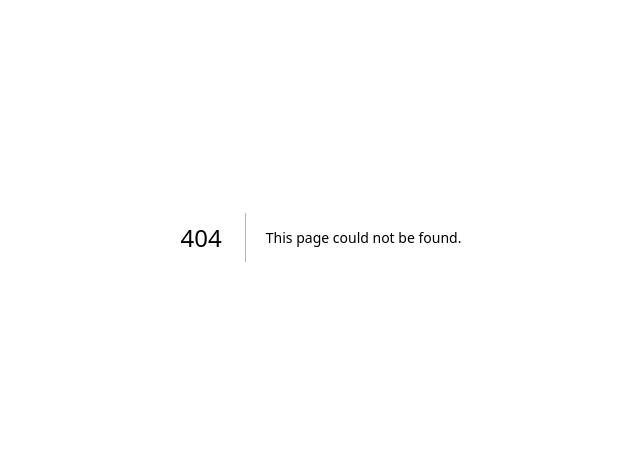
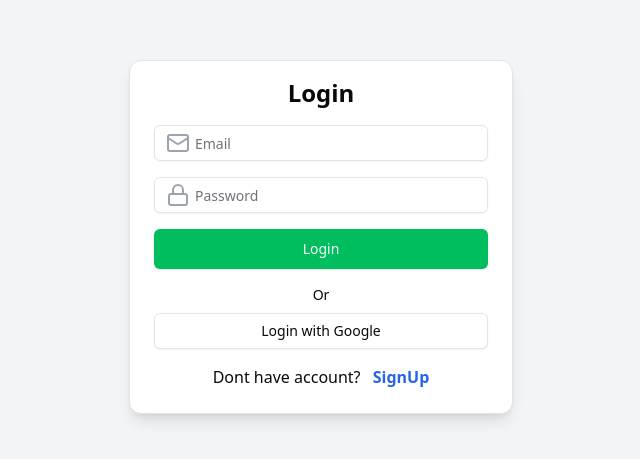
Before and after one commit to Arunjadhav0101/templatz, a Next.js app: page /login in a window 1280 px wide. Before the commit this address had no page. Shown: the part 163-622 px from the top of the page, without its empty margins (319-959 px from the left). Built offline with nearby package versions, Linux system fonts and the light colour scheme.

Commit message:
add Login page

```diff
--- a/src/app/globals.css
+++ b/src/app/globals.css
@@ -10,7 +10,7 @@
     --card-foreground: 240 10% 3.9%;
     --popover: 0 0% 100%;
     --popover-foreground: 240 10% 3.9%;
-    --primary: 150 94% 42%;
+    --primary: 150 100% 37%;
     --primary-foreground: 0 0% 98%;
     --secondary: 240 4.8% 95.9%;
     --secondary-foreground: 240 5.9% 10%;
@@ -59,7 +59,7 @@
 }
 
 .test{
-  color:hsl(150, 87%, 41%)
+  color:hsl(150, 100%, 37%)
 }
 @layer base {
   * {
--- /dev/null
+++ b/src/app/login/page.tsx
@@ -0,0 +1,7 @@
+import LoginForm from "@/components/LoginForm";
+
+export default function LoginPage(){
+    return <div>
+        <LoginForm/>
+    </div>
+}
--- a/src/app/page.tsx
+++ b/src/app/page.tsx
@@ -1,10 +1,13 @@
 import GeminiEffect from "@/components/GeminiEffect";
 import { Button } from "@/components/ui/button";
+import Link from "next/link";
 
 export default function Home() {
   return (
     <div className="h-screen w-screen bg-prima">
-      <Button>Submit</Button>
+      <Link href={"/login"}>
+      <Button>Login</Button>
+      </Link>
       <GeminiEffect/>
     </div>
   );
--- /dev/null
+++ b/src/components/LoginForm.tsx
@@ -0,0 +1,68 @@
+"use client";
+import { useState } from "react";
+import { Card, CardContent } from "@/components/ui/card";
+import { Input } from "@/components/ui/input";
+import { Button } from "@/components/ui/button";
+import { Lock, Mail } from "lucide-react";
+import Link from "next/link";
+
+export default function LoginForm() {
+  const [email, setEmail] = useState("");
+  const [password, setPassword] = useState("");
+
+  const handleSubmit = (e: React.FormEvent) => {
+    e.preventDefault();
+    console.log("Email:", email, "Password:", password);
+  };
+
+  return (
+    <div className="flex justify-center items-center h-screen bg-gray-100">
+      <Card className="w-96 shadow-lg bg-white">
+        <CardContent className="pt-4">
+          <h2 className="text-2xl font-bold text-center mb-4">Login</h2>
+          <form onSubmit={handleSubmit} className="space-y-4">
+            <div className="relative">
+              <Mail className="absolute left-3 top-1/2 transform -translate-y-1/2 text-gray-400" />
+              <Input
+                type="email"
+                placeholder="Email"
+                value={email}
+                onChange={(e) => setEmail(e.target.value)}
+                className="pl-10"
+                required
+              />
+            </div>
+            <div className="relative">
+              <Lock className="absolute left-3 top-1/2 transform -translate-y-1/2 text-gray-400" />
+              <Input
+                type="password"
+                placeholder="Password"
+                value={password}
+                onChange={(e) => setPassword(e.target.value)}
+                className="pl-10"
+                required
+              />
+            </div>
+            <Button type="submit" className="w-full" size={"lg"}>
+              Login
+            </Button>
+          </form>
+          <div className="mt-4 text-center">
+            <p className="text-sm">Or</p>
+
+            <Button variant={"outline"} className="w-full mt-2">
+              Login with Google
+            </Button>
+
+            <div className="mt-4 space-x-2">
+              <span> Dont have account? </span>
+              <Link href={"/signup"} className="text-blue-600 font-semibold">
+                SignUp
+              </Link>
+            </div>
+          </div>
+        </CardContent>
+      </Card>
+    </div>
+  );
+}
--- /dev/null
+++ b/src/components/ui/card.tsx
@@ -0,0 +1,76 @@
+import * as React from "react"
+
+import { cn } from "@/lib/utils"
+
+const Card = React.forwardRef<
+  HTMLDivElement,
+  React.HTMLAttributes<HTMLDivElement>
+>(({ className, ...props }, ref) => (
+  <div
+    ref={ref}
+    className={cn(
+      "rounded-xl border bg-card text-card-foreground shadow",
+      className
+    )}
+    {...props}
+  />
+))
+Card.displayName = "Card"
+
+const CardHeader = React.forwardRef<
+  HTMLDivElement,
+  React.HTMLAttributes<HTMLDivElement>
+>(({ className, ...props }, ref) => (
+  <div
+    ref={ref}
+    className={cn("flex flex-col space-y-1.5 p-6", className)}
+    {...props}
+  />
+))
+CardHeader.displayName = "CardHeader"
+
+const CardTitle = React.forwardRef<
+  HTMLDivElement,
+  React.HTMLAttributes<HTMLDivElement>
+>(({ className, ...props }, ref) => (
+  <div
+    ref={ref}
+    className={cn("font-semibold leading-none tracking-tight", className)}
+    {...props}
+  />
+))
+CardTitle.displayName = "CardTitle"
+
+const CardDescription = React.forwardRef<
+  HTMLDivElement,
+  React.HTMLAttributes<HTMLDivElement>
+>(({ className, ...props }, ref) => (
+  <div
+    ref={ref}
+    className={cn("text-sm text-muted-foreground", className)}
+    {...props}
+  />
+))
+CardDescription.displayName = "CardDescription"
+
+const CardContent = React.forwardRef<
+  HTMLDivElement,
+  React.HTMLAttributes<HTMLDivElement>
+>(({ className, ...props }, ref) => (
+  <div ref={ref} className={cn("p-6 pt-0", className)} {...props} />
+))
+CardContent.displayName = "CardContent"
+
+const CardFooter = React.forwardRef<
+  HTMLDivElement,
+  React.HTMLAttributes<HTMLDivElement>
+>(({ className, ...props }, ref) => (
+  <div
+    ref={ref}
+    className={cn("flex items-center p-6 pt-0", className)}
+    {...props}
+  />
+))
+CardFooter.displayName = "CardFooter"
+
+export { Card, CardHeader, CardFooter, CardTitle, CardDescription, CardContent }
--- /dev/null
+++ b/src/components/ui/input.tsx
@@ -0,0 +1,22 @@
+import * as React from "react"
+
+import { cn } from "@/lib/utils"
+
+const Input = React.forwardRef<HTMLInputElement, React.ComponentProps<"input">>(
+  ({ className, type, ...props }, ref) => {
+    return (
+      <input
+        type={type}
+        className={cn(
+          "flex h-9 w-full rounded-md border border-input bg-transparent px-3 py-1 text-base shadow-sm transition-colors file:border-0 file:bg-transparent file:text-sm file:font-medium file:text-foreground placeholder:text-muted-foreground focus-visible:outline-none focus-visible:ring-1 focus-visible:ring-ring disabled:cursor-not-allowed disabled:opacity-50 md:text-sm",
+          className
+        )}
+        ref={ref}
+        {...props}
+      />
+    )
+  }
+)
+Input.displayName = "Input"
+
+export { Input }
```
